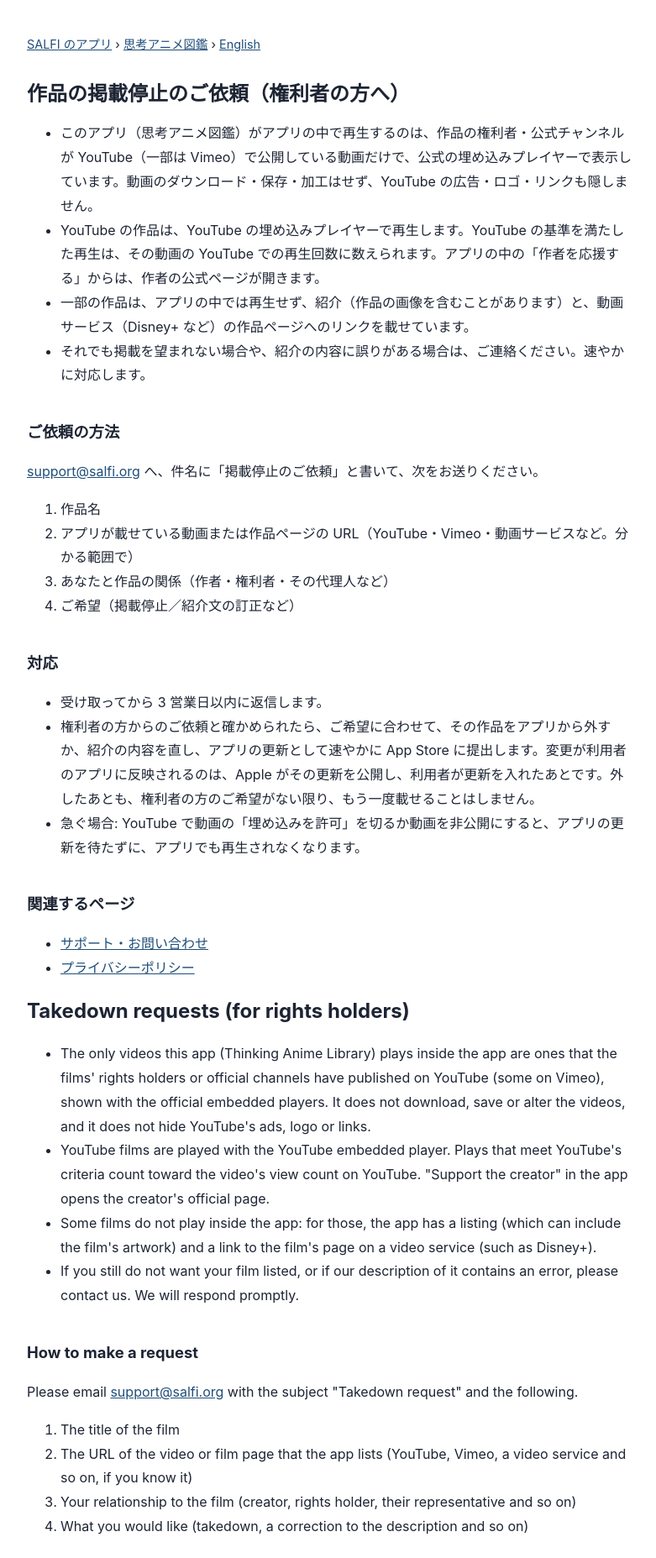
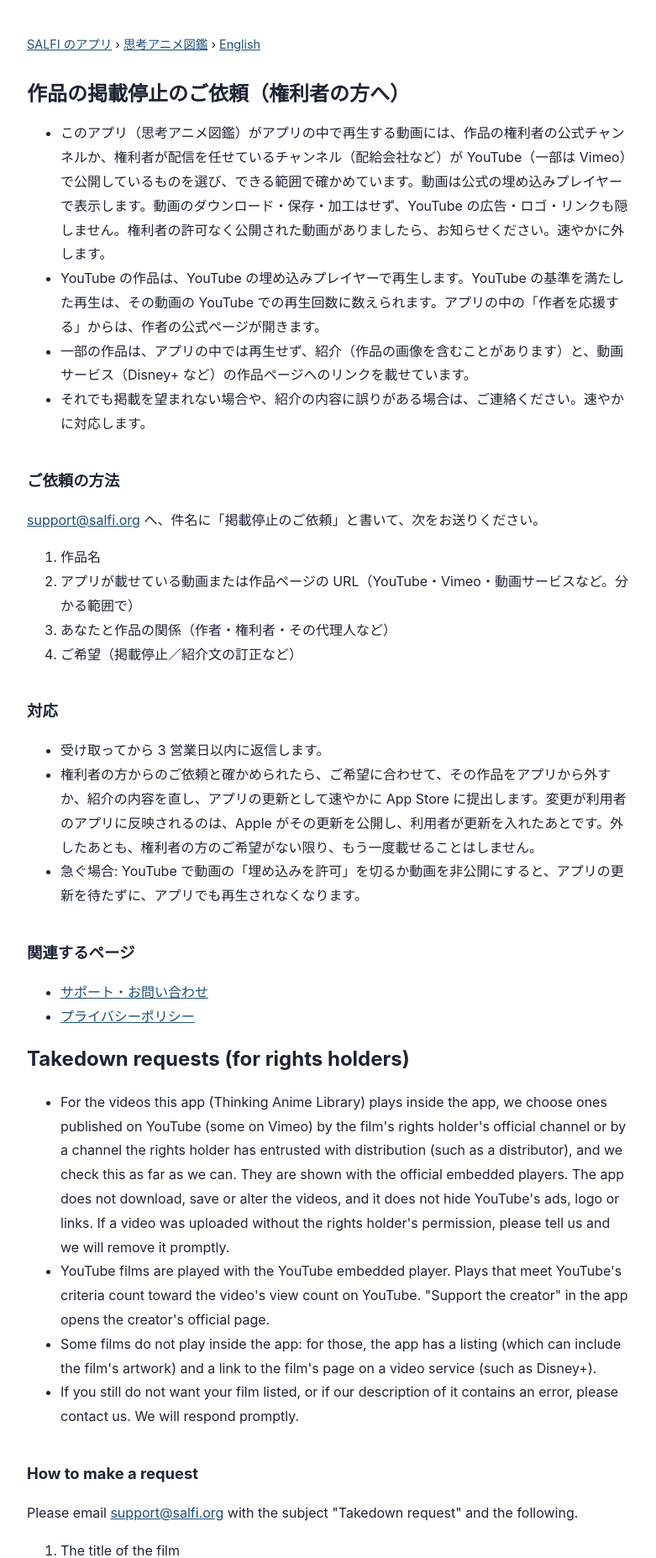
Before and after one commit to yukichi-coder/salfi-site, a plain HTML site: page thinking-anime-library/takedown/index.html in a window 1280 px wide. Shown: the top 1855 px of the page at 84% size, without its empty margins (248-1029 px from the left). Drawn offline with Linux system fonts and the light colour scheme.

Commit message:
思考アニメ図鑑のページ: レビュー 9 回目の指摘を直す [skip ci]

```diff
--- a/thinking-anime-library/takedown/index.html
+++ b/thinking-anime-library/takedown/index.html
@@ -14,10 +14,10 @@
     <h1>作品の掲載停止のご依頼（権利者の方へ）</h1>
     <ul>
       <li>
-        このアプリ（思考アニメ図鑑）がアプリの中で再生するのは、作品の権利者・公式チャンネルが
+        このアプリ（思考アニメ図鑑）がアプリの中で再生する動画には、作品の権利者の公式チャンネルか、権利者が配信を任せているチャンネル（配給会社など）が
         YouTube（一部は
-        Vimeo）で公開している動画だけで、公式の埋め込みプレイヤーで表示しています。動画のダウンロード・保存・加工はせず、YouTube
-        の広告・ロゴ・リンクも隠しません。
+        Vimeo）で公開しているものを選び、できる範囲で確かめています。動画は公式の埋め込みプレイヤーで表示します。動画のダウンロード・保存・加工はせず、YouTube
+        の広告・ロゴ・リンクも隠しません。権利者の許可なく公開された動画がありましたら、お知らせください。速やかに外します。
       </li>
       <li>
         YouTube の作品は、YouTube の埋め込みプレイヤーで再生します。YouTube
@@ -74,10 +74,13 @@
       <h1>Takedown requests (for rights holders)</h1>
       <ul>
         <li>
-          The only videos this app (Thinking Anime Library) plays inside the app are ones that the
-          films' rights holders or official channels have published on YouTube (some on Vimeo),
-          shown with the official embedded players. It does not download, save or alter the videos, and it does
-          not hide YouTube's ads, logo or links.
+          For the videos this app (Thinking Anime Library) plays inside the app, we choose ones
+          published on YouTube (some on Vimeo) by the film's rights holder's official channel or by
+          a channel the rights holder has entrusted with distribution (such as a distributor), and
+          we check this as far as we can. They are shown with the official embedded players. The
+          app does not download, save or alter the videos, and it does not hide YouTube's ads, logo
+          or links. If a video was uploaded without the rights holder's permission, please tell us
+          and we will remove it promptly.
         </li>
         <li>
           YouTube films are played with the YouTube embedded player. Plays that meet YouTube's
```
Also changed, not shown: thinking-anime-library/support/index.html (+10 -8 lines).
